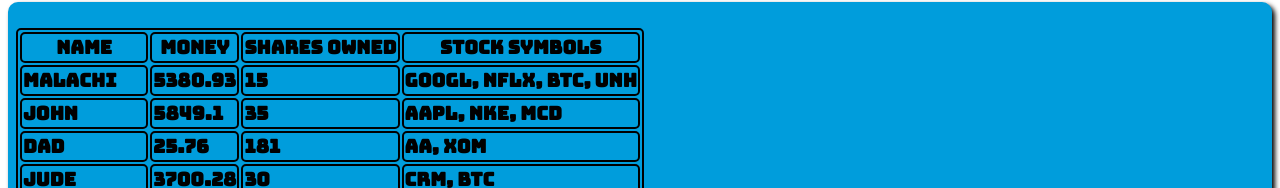
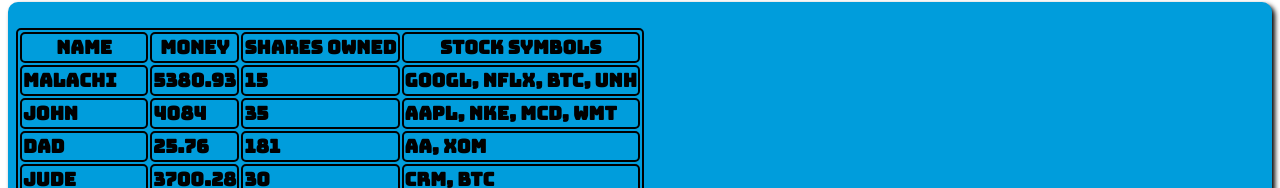
Before and after one commit to EXmaster9/dec-stock-market, a plain HTML site: page index.html in a window 1280 px wide. Shown: the part 249-437 px from the top of the page. Drawn offline with Linux system fonts and the light colour scheme.

Commit message:
Update index.html

```diff
--- a/index.html
+++ b/index.html
@@ -68,9 +68,9 @@
       </tr>
       <tr>
         <td>John</td>
-        <td>5849.1</td>
+        <td>4084</td>
         <td>35</td>
-        <td>AAPL, NKE, MCD</td>
+        <td>AAPL, NKE, MCD, WMT</td>
       </tr>
       <tr>
         <td>Dad</td>
```
